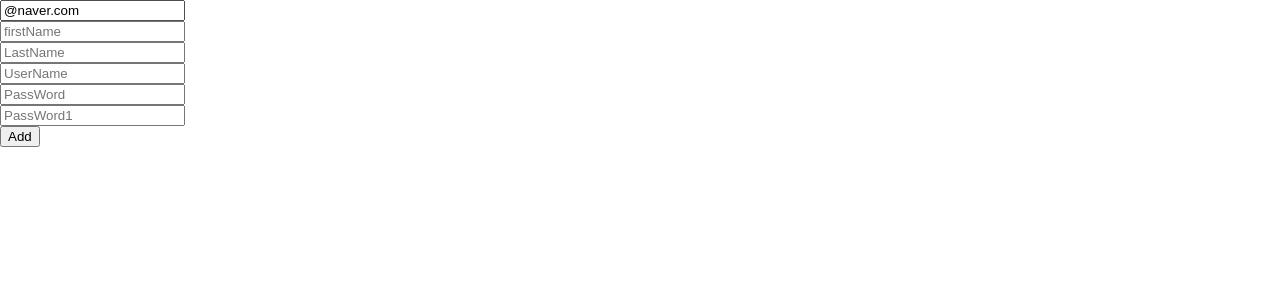
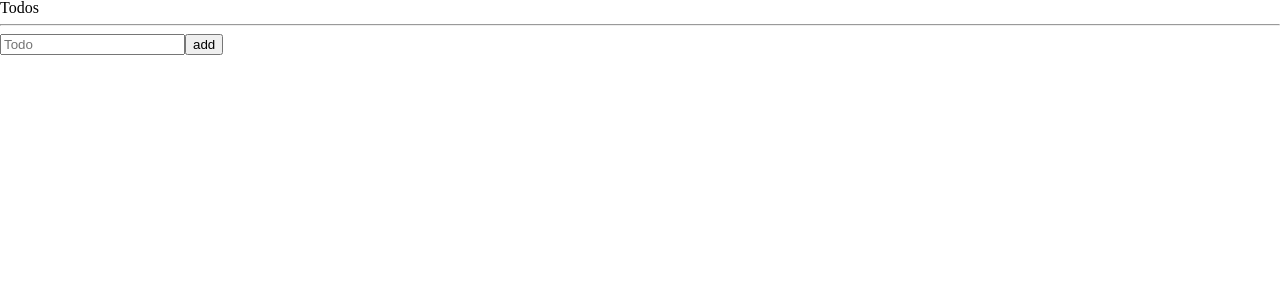
Before and after one commit to mindong2/react-remind, a React (Create React App) app: page / in a window 1280 px wide. Shown: the top 300 px of the page. Built offline with nearby package versions, Linux system fonts and the light colour scheme.

Commit message:
todoList/ recoil & react-hook-form

```diff
--- a/src/App.tsx
+++ b/src/App.tsx
@@ -1,11 +1,11 @@
-import HookForm from "./HookForm";
+import TodoList from "./components/TodoList";
 import Global from "./style/Global";
 
 const App = () => {
   return (
     <>
       <Global />
-      <HookForm />
+      <TodoList />
     </>
   );
 };
--- a/src/HookForm.tsx
+++ /dev/null
@@ -1,112 +0,0 @@
-import { useForm } from "react-hook-form";
-
-interface IForms {
-  email: string;
-  firstName: string;
-  LastName: string;
-  UserName: string;
-  PassWord: string;
-  PassWord1: string;
-  extraError: string;
-}
-
-const HookForm = () => {
-  /* react-hook-form의 사용이유
-    기존 회원가입사이트처럼 많은 input의 값을 받고 전달할때 많은 함수가 필요했으나 그것을 보기쉽고 짧은 코드로 사용가능
-  */
-  const {
-    register,
-    handleSubmit,
-    // formState내 error를 직접 가져옴 structuring
-    formState: { errors },
-    setError,
-  } = useForm<IForms>({
-    // 인풋별 default value도 가능
-    defaultValues: {
-      email: "@naver.com",
-    },
-  });
-  //   console.log(watch());
-  const submit = (data: IForms) => {
-    // 조건에 맞게 잘 작성했으면 새로고침없이 지정한 register내 data를 잘 불러온다.
-    console.log(data);
-    if (data.PassWord !== data.PassWord1) {
-      // 에러발생 시키기
-      setError("PassWord1", { message: "패스워드가 일치하지 않습니다." });
-    }
-
-    /**
-     만약 서버에서 에러가 날 경우등 예외적인 오류가 필요할땐 interface에 추가하고
-     setError("extraError", { message: "서버오류발생" }); 와 같은식으로 에러 추가도 가능
-     */
-  };
-  /*
-    react-hook-form을 이용한 register의 오류들을 모음
-    */
-  console.log(errors);
-  return (
-    <>
-      {/* handleSubmit은 먼저 함수 호출 */}
-      <form onSubmit={handleSubmit(submit)}>
-        {/* required를 input에도 쓸 수 있지만 개발자도구로 수정가능하고, register내에서는 focus 기능 등 지원이있다. */}
-        <div>
-          {/* required 에러일때 formState.errors-> message로 'required' */}
-          <input
-            type="text"
-            {...register("email", {
-              required: "required",
-              pattern: { value: /^[A-Za-z0-9._%+-]+@naver.com$/, message: "패턴이 올바르지 않습니다." },
-            })}
-            placeholder="email"
-          />
-          <p>{errors?.email?.message}</p>
-        </div>
-        <div>
-          <input
-            type="text"
-            {...register("firstName", {
-              required: "firstName을 작성해주세요.",
-              //   value가 들어가는 속성은 아래와같이
-              minLength: {
-                value: 1,
-                message: "최소 1자리 입력해주세요.",
-              },
-            })}
-            placeholder="firstName"
-          />
-          <p>{errors?.firstName?.message}</p>
-        </div>
-        <div>
-          <input type="text" {...register("LastName", { required: "LastName을 작성해주세요" })} placeholder="LastName" />
-          <p>{errors?.LastName?.message}</p>
-        </div>
-        <div>
-          <input
-            type="text"
-            {...register("UserName", {
-              required: "UserName을 작성해주세요",
-              validate: {
-                // 아래와같이 여러개의 Validation이 가능하다
-                noDongmin: (value) => (value.includes("dongmin") ? "dongmin이 포함된 이름은 사용할 수 없습니다" : true),
-                noMin: (value) => (value.includes("min") ? "min이 포함된 이름은 사용할 수 없습니다" : true),
-              },
-            })}
-            placeholder="UserName"
-          />
-          <p>{errors?.UserName?.message}</p>
-        </div>
-        <div>
-          <input type="text" {...register("PassWord", { required: "PassWord을 작성해주세요" })} placeholder="PassWord" />
-          <p>{errors?.PassWord?.message}</p>
-        </div>
-        <div>
-          <input type="text" {...register("PassWord1", { required: "PassWord1을 작성해주세요" })} placeholder="PassWord1" />
-          <p>{errors?.PassWord1?.message}</p>
-        </div>
-        <button>Add</button>
-      </form>
-    </>
-  );
-};
-
-export default HookForm;
--- /dev/null
+++ b/src/atom/atoms.tsx
@@ -0,0 +1,12 @@
+import { atom } from "recoil";
+
+export interface ITodo {
+  text: string;
+  id: number;
+  category: "TO_DO" | "DOING" | "DONE";
+}
+
+export const toDoState = atom<ITodo[]>({
+  key: "Todo",
+  default: [],
+});
--- /dev/null
+++ b/src/components/CreateTodo.tsx
@@ -0,0 +1,38 @@
+import { useForm } from "react-hook-form";
+import { useSetRecoilState } from "recoil";
+import { toDoState } from "../atom/atoms";
+
+interface IForms {
+  toDo: string;
+}
+
+const CreateTodo = () => {
+  const {
+    register,
+    handleSubmit,
+    formState: { errors },
+    setValue,
+  } = useForm<IForms>();
+  const setTodos = useSetRecoilState(toDoState);
+  const handleValid = ({ toDo }: IForms) => {
+    setTodos((oldTodoList) => [{ text: toDo, id: Date.now(), category: "TO_DO" }, ...oldTodoList]);
+    setValue("toDo", "");
+  };
+  return (
+    <div>
+      <form onSubmit={handleSubmit(handleValid)}>
+        <input
+          type="text"
+          {...register("toDo", {
+            required: "할일을 작성해주세요",
+          })}
+          placeholder="Todo"
+        />
+        <button>add</button>
+        <p>{errors?.toDo?.message}</p>
+      </form>
+    </div>
+  );
+};
+
+export default CreateTodo;
--- /dev/null
+++ b/src/components/Todo.tsx
@@ -0,0 +1,7 @@
+import { ITodo } from "../atom/atoms";
+
+const Todo = ({ text, category }: ITodo) => {
+  return <li>{text}</li>;
+};
+
+export default Todo;
--- /dev/null
+++ b/src/components/TodoList.tsx
@@ -0,0 +1,24 @@
+import { useRecoilValue } from "recoil";
+import { toDoState } from "../atom/atoms";
+import Todo from "./Todo";
+import CreateTodo from "./CreateTodo";
+
+const TodoList = () => {
+  const Todos = useRecoilValue(toDoState);
+
+  return (
+    <>
+      <h1>Todos</h1>
+      <hr />
+      <CreateTodo />
+      <ul>
+        {Todos.map((toDo) => (
+          // props에 toDo 자체를 내려준다 Object타입을 그대로
+          <Todo key={toDo.id} {...toDo} />
+        ))}
+      </ul>
+    </>
+  );
+};
+
+export default TodoList;
--- a/src/index.tsx
+++ b/src/index.tsx
@@ -1,11 +1,13 @@
 import React from "react";
 import ReactDOM from "react-dom/client";
 import App from "./App";
-
+import { RecoilRoot } from "recoil";
 const root = ReactDOM.createRoot(document.getElementById("root") as HTMLElement);
 
 root.render(
   <React.StrictMode>
-    <App />
+    <RecoilRoot>
+      <App />
+    </RecoilRoot>
   </React.StrictMode>
 );
```
